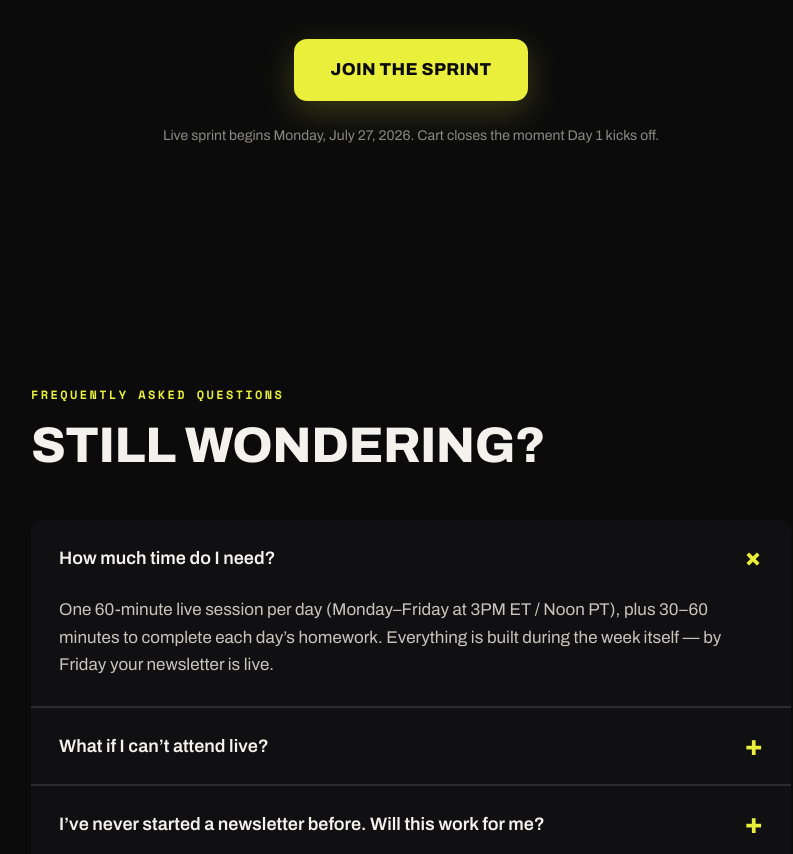
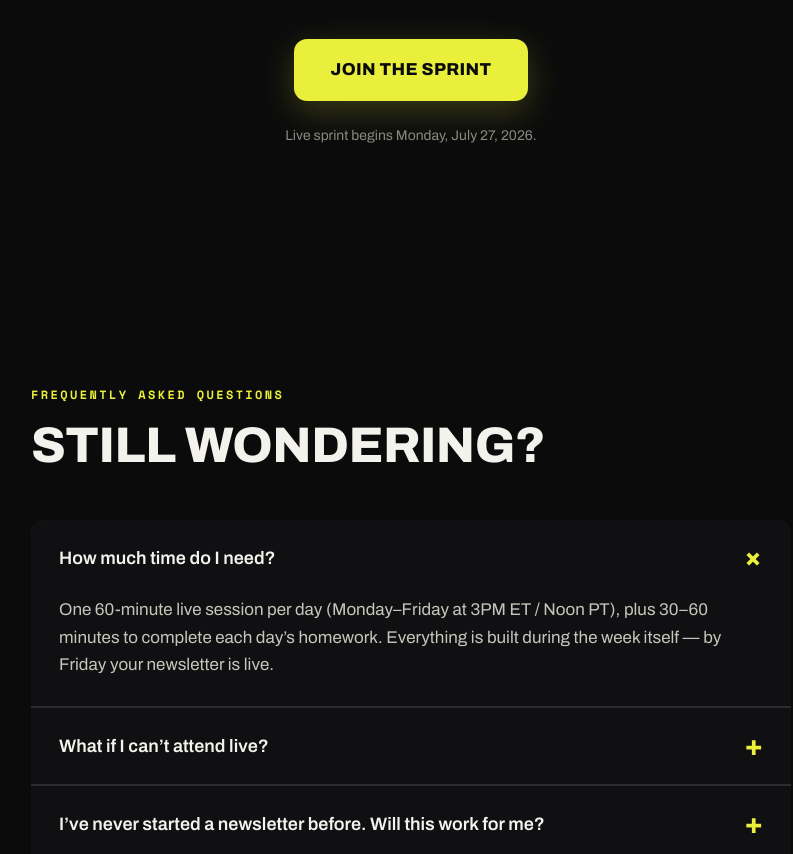
Before and after one commit to jtzack/start-your-newsletter, a React (Vite) app: page / in a window 1280 px wide. Shown: the part 11146-12000 px from the top of the page, without its empty margins (229-1022 px from the left). Built offline with nearby package versions, Linux system fonts and the light colour scheme.

Commit message:
Remove cart-close sentence from final CTA section
Co-Authored-By: Claude Fable 5 <noreply@anthropic.com>
Claude-Session: https://claude.ai/code/session_01Jiuouo5acrHVnQfNfZpc5y

```diff
--- a/src/App.tsx
+++ b/src/App.tsx
@@ -679,7 +679,7 @@ function CTABand() {
           a newsletter&rdquo; to a named, positioned, published newsletter with a growth engine and a monetization plan.
         </p>
         <CTA size="lg" track="Final">Join The Sprint</CTA>
-        <p className="text-[14px] text-fg-3 mt-6">Live sprint begins Monday, July 27, 2026. Cart closes the moment Day 1 kicks off.</p>
+        <p className="text-[14px] text-fg-3 mt-6">Live sprint begins Monday, July 27, 2026.</p>
       </div>
     </section>
   )
```
